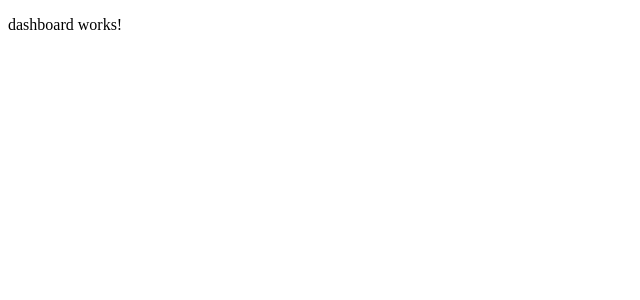
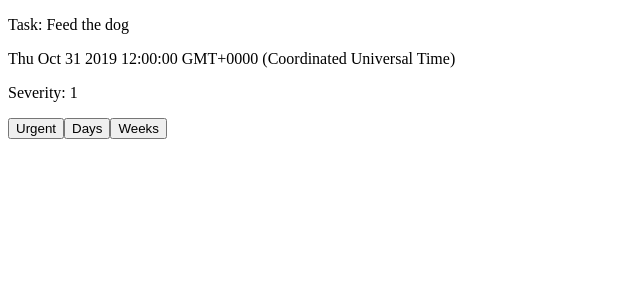
Before and after one commit to MikeLehmen/Todo_App, an Angular app: page /dashboard in a window 1280 px wide. Shown: the top 300 px of the page, without its empty margins (0-640 px from the left). Built offline with nearby package versions, Linux system fonts and the light colour scheme.

Commit message:
Added todo-item component prototype

```diff
--- a/src/app/app.module.ts
+++ b/src/app/app.module.ts
@@ -5,12 +5,14 @@ import { AppRoutingModule } from './app-routing.module';
 import { AppComponent } from './app.component';
 import { DashboardComponent } from './dashboard/dashboard.component';
 import { PageNotFoundComponent } from './page-not-found/page-not-found.component';
+import { TodoItemComponent } from './todo-item/todo-item.component';
 
 @NgModule({
   declarations: [
     AppComponent,
     DashboardComponent,
-    PageNotFoundComponent
+    PageNotFoundComponent,
+    TodoItemComponent
   ],
   imports: [
     BrowserModule,
--- a/src/app/dashboard/dashboard.component.html
+++ b/src/app/dashboard/dashboard.component.html
@@ -1 +1,4 @@
-<p>dashboard works!</p>
+<!-- <p>dashboard works!</p> -->
+<div>
+    <app-todo-item></app-todo-item>
+</div>
--- a/src/app/dashboard/dashboard.component.ts
+++ b/src/app/dashboard/dashboard.component.ts
@@ -7,6 +7,7 @@ import { Component, OnInit } from '@angular/core';
 })
 export class DashboardComponent implements OnInit {
 
+
   constructor() { }
 
   ngOnInit() {
--- /dev/null
+++ b/src/app/todo-item/todo-item.component.html
@@ -0,0 +1,14 @@
+<div>
+    <div>
+        <p>Task: {{ item.task }}</p>
+        <p>{{item.dueDate.toString()}}</p>
+        <p>Severity: {{ item.severity }}</p>
+    </div>
+    <div>
+        <button style="display:inline">Urgent</button>
+        <button style="display:inline">Days</button>
+        <button style="display:inline">Weeks</button>
+    </div>
+</div>
+
+<!-- <p>Due Date:  {{ item.dueDate.getHours() }}:{{ item.dueDate.getMinutes() }} {{ item.dueDate.getMonth() }} {{ item.dueDate.getDay() }}</p> -->
--- /dev/null
+++ b/src/app/todo-item/todo-item.component.ts
@@ -0,0 +1,21 @@
+import { Component, OnInit } from '@angular/core';
+import { TodoItem, SEVERITY } from './todo-item.model';
+
+@Component({
+  selector: 'app-todo-item',
+  templateUrl: './todo-item.component.html',
+  styleUrls: ['./todo-item.component.css']
+})
+export class TodoItemComponent implements OnInit {
+  item: TodoItem;
+
+  // will need service as well
+  constructor() {
+    var itemObj = { task: 'Feed the dog', dueDate: new Date('2019-10-31T12:00:00'), severity: SEVERITY.DAYS };
+    this.item = new TodoItem(itemObj);
+   }
+
+  ngOnInit() {
+  }
+
+}
--- /dev/null
+++ b/src/app/todo-item/todo-item.model.ts
@@ -0,0 +1,17 @@
+export enum SEVERITY {
+    URGENT,
+    DAYS,
+    WEEKS
+}
+
+export class TodoItem {
+    task: string;
+    dueDate: Date;
+    severity: SEVERITY;
+
+    constructor(obj: any) {
+        this.task       = obj && obj.task       ||  'task unknown';
+        this.dueDate    = obj && obj.dueDate    ||  new Date();
+        this.severity   = obj && obj.severity   ||  SEVERITY.URGENT;
+    }
+}
```
Also changed, not shown: src/app/todo-item/todo-item.component.css (added), 1 other file (tests, documents, lock files or other folders).
